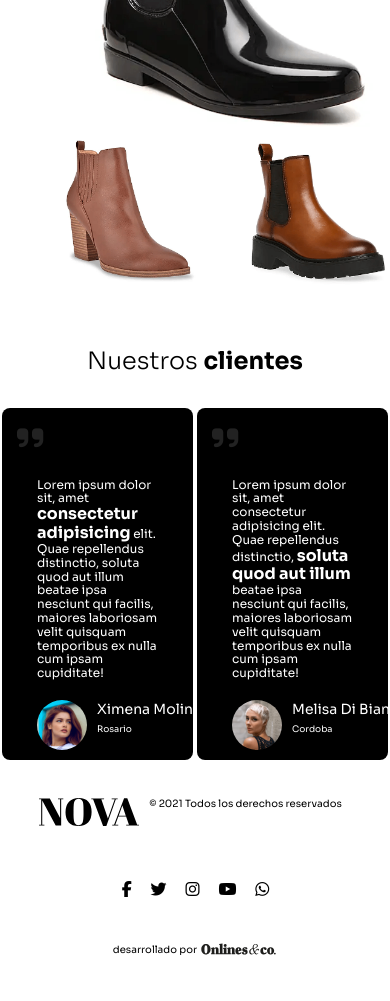
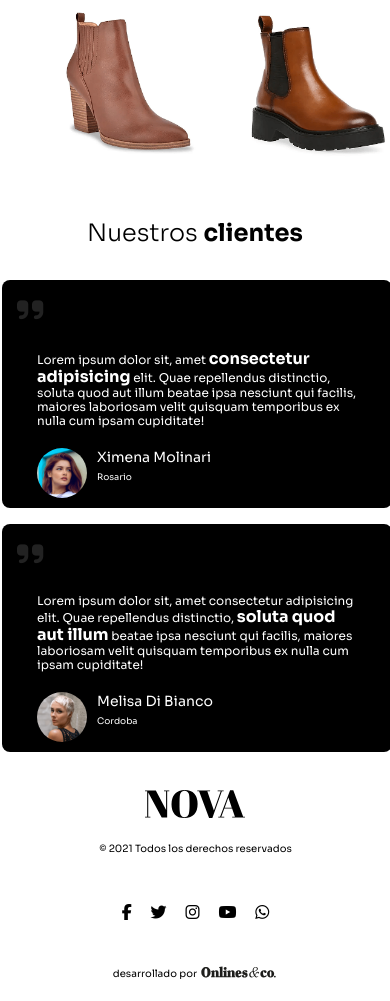
Before and after one commit to Gianni03/Practica-ZapatosNOVA, a plain HTML site: page Zapatos nova/index.html in a window 390 px wide. Shown: the part 1398-2399 px from the top of the page. Before the commit the page ends 2375 px from the top, so only its background shows below. Drawn offline with Linux system fonts and the light colour scheme.

Commit message:
agregado de mediaquery a 1100px y mejoras responsive

```diff
--- a/Zapatos nova/css/_mediaquery.scss
+++ b/Zapatos nova/css/_mediaquery.scss
@@ -1,3 +1,37 @@
+@media screen and (max-width: 1100px){
+    footer {
+        display: flex;
+        flex-direction: column;
+        align-items: center;
+        div {
+            display: flex;
+            flex-direction: column;
+            // align-content: center;
+            text-align: center;
+        }
+        a {
+            .logo-footer {
+                margin: 10px auto;
+
+            }
+        }
+
+        .redes {
+            width: 50%;
+            display: flex;
+            flex-direction: row;
+            margin: 20px 0;
+
+
+
+        }
+        .desarrollo {
+            margin-left: 0;
+
+        }
+    }
+}
+
 @media screen and (max-width: 880px){
     header {
         margin: 20px;
@@ -19,8 +53,9 @@
             background: transparent url(../img/hero.png);
             background-repeat: no-repeat;
             background-position: center;
-            background-size: contain;
+            background-size: cover;
             vertical-align: top;
+            width: 100%;
             margin: 0 auto;
             overflow: hidden;
 
@@ -73,32 +108,32 @@
 
         }
     }
-    footer {
-        width: 90%;
-        margin: 20px;
-        display: flex;
-        flex-direction: column;
-        align-items: center;
-        a {
-            .logo-footer {
-                margin: 10px auto;
+    // footer {
+    //     width: 90%;
+    //     margin: 20px;
+    //     display: flex;
+    //     flex-direction: column;
+    //     align-items: center;
+    //     a {
+    //         .logo-footer {
+    //             margin: 10px auto;
 
-            }
-        }
+    //         }
+    //     }
 
-        .redes {
-            width: 50%;
-            display: flex;
-            justify-content: space-evenly;
-            margin: 10px 0;
+    //     .redes {
+    //         width: 50%;
+    //         display: flex;
+    //         justify-content: space-evenly;
+    //         margin: 10px 0;
 
 
-        }
-        .desarrollo {
-            margin-left: 0;
+    //     }
+    //     .desarrollo {
+    //         margin-left: 0;
 
-        }
-    }
+    //     }
+    // }
 
 }
 @media screen and (max-width: 480px){
@@ -126,6 +161,7 @@
             vertical-align: top;
             margin: 0 auto;
             overflow: hidden;
+            height: 18em;
 
             .titulo {
                 h1 {
@@ -162,20 +198,24 @@
             .galeria-2 {
                 width: 100%;
                 align-items: center;
-                margin-left: 35px;
+
             }
 
 
         }
 
 
+        .clt {
 
-         .opiniones .card {
-             display: block;
-             margin: 20px auto;
-             width: 90%;
+            .opiniones {
+                flex-direction: column;
 
 
+                .card {
+                   width: 100%;
+
+                }
+            }
         }
     }
     footer {
```
Also changed, not shown: Zapatos nova/css/estilos.css.
